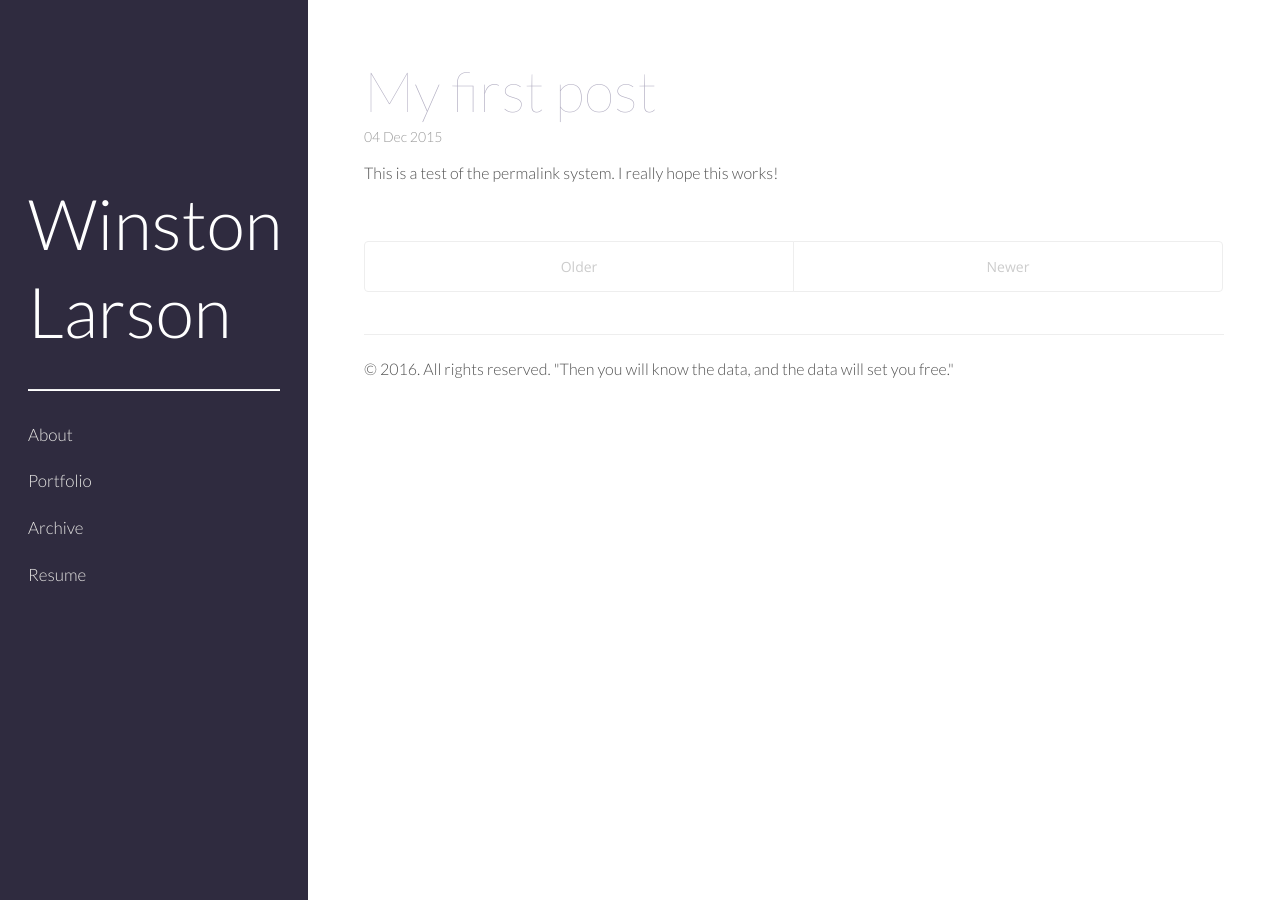
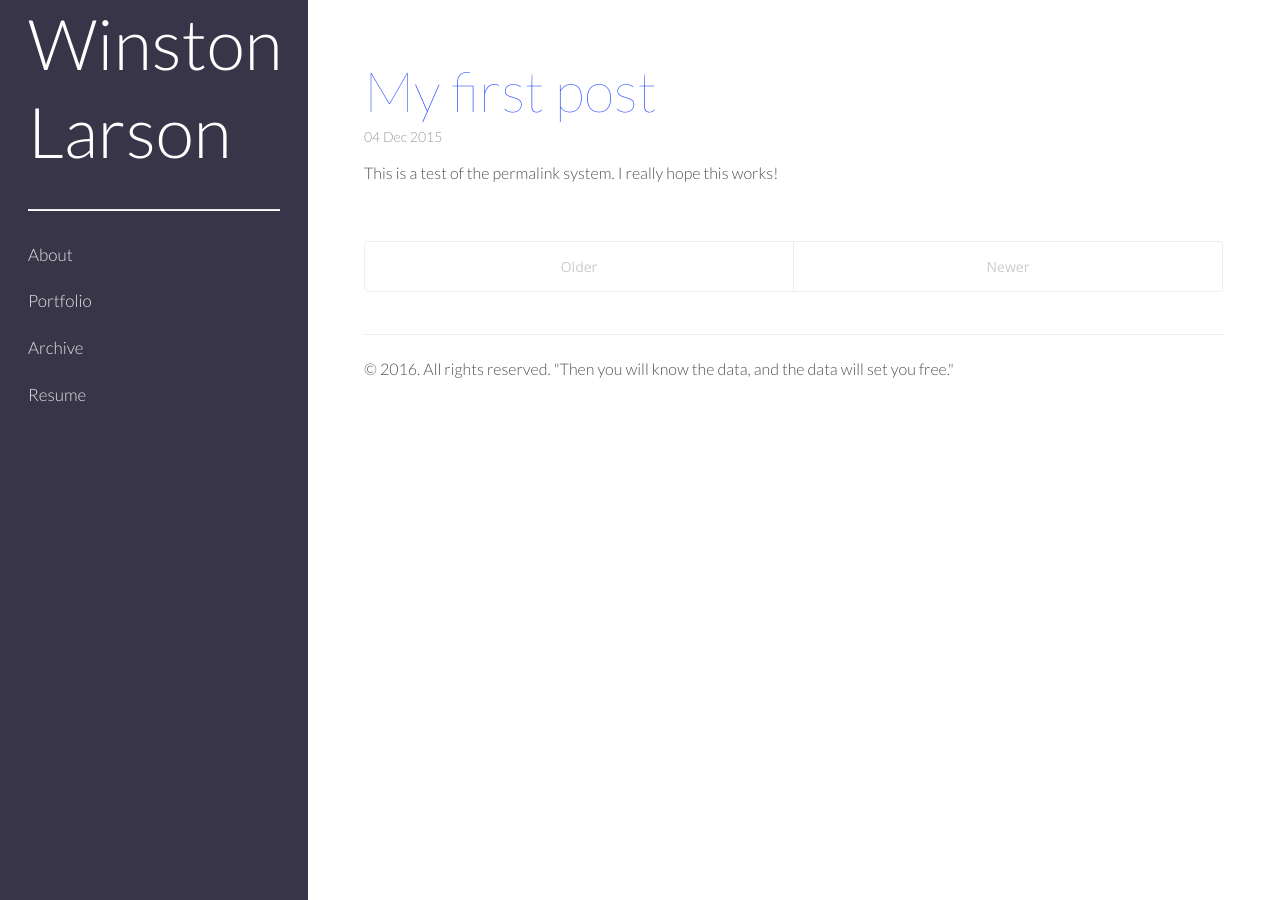
Before and after one commit to winstonlarson/old_website, a Jekyll site: the page built from index.html, in a window 1280 px wide. Built offline with Jekyll 4.4.1, drawn with Linux system fonts in a browser that asks for light colours; some web fonts are replaced; the list of posts is cut into pages by our own code.

```diff
--- a/public/css/hyde.css
+++ b/public/css/hyde.css
@@ -69,7 +69,7 @@
   text-align: left;
   padding: 2rem 1rem;
   color: rgba(255,255,255,.5);
-  background-color: #2F2B3F;
+  background-color: #393549;
 }
 @media (min-width: 48em) {
   .sidebar {
@@ -167,7 +167,7 @@
   .sidebar-sticky {
     position: absolute;
     right: 1rem;
-    top: 20%;
+    top: 0%;
     left: 1rem;
   }
 }
--- a/public/css/poole.css
+++ b/public/css/poole.css
@@ -339,14 +339,14 @@
 .page-title,
 .post-title,
 .post-title a {
-  color: #B1ADC1;
+  color: #1F45FC;
   font-weight:100;
   font-size: 4rem;
 }
 .page-title,
 .post-title {
   margin-top: 0;
-  color: #B1ADC1;
+  color: #1F45FC;
   font-weight:100;
   font-size: 4rem;
 }
```
